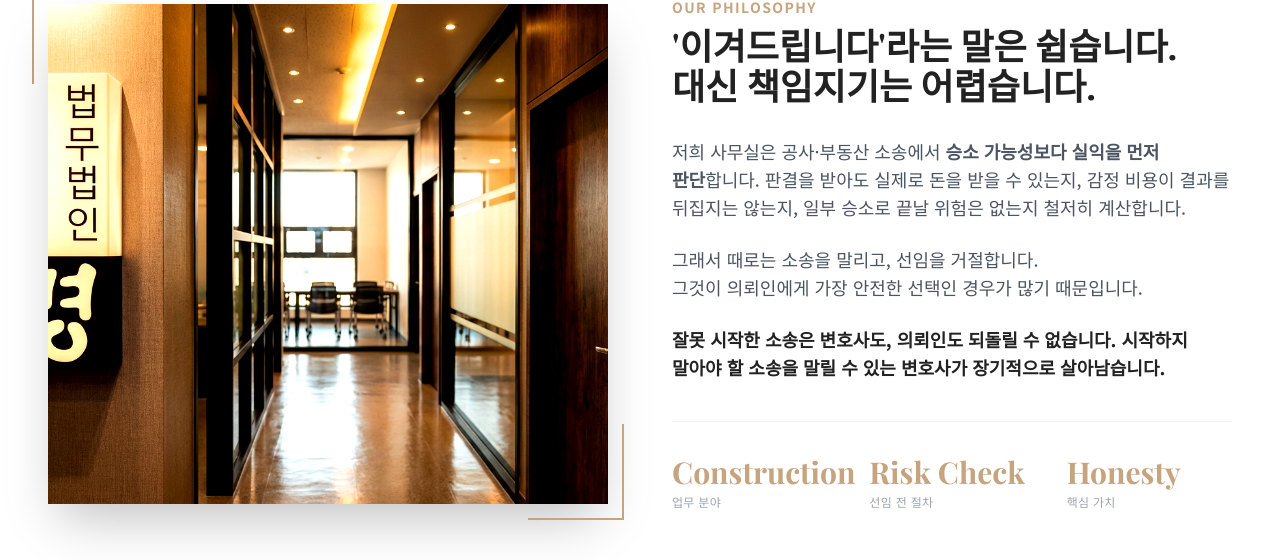
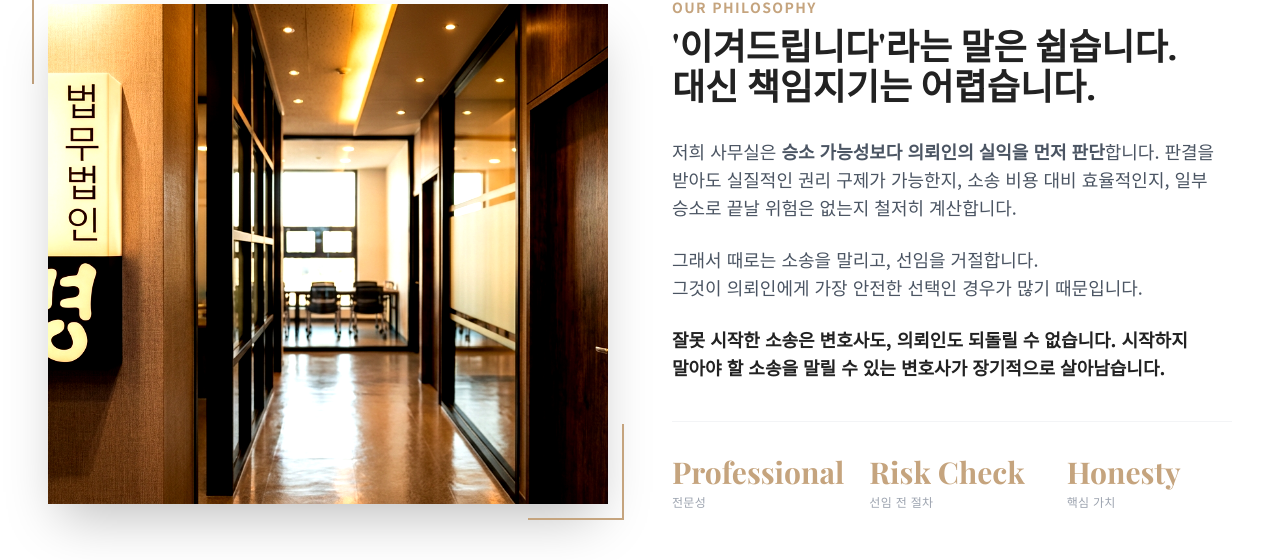
Before and after one commit to chchoi171328-eng/Test_MainSite1, a React (Vite) app: page / in a window 1280 px wide. Shown: the part 931-1491 px from the top of the page. Built offline with nearby package versions, Linux system fonts and the light colour scheme; no server answers; the database is empty; a web font is replaced by a local one.

Commit message:
content: Our Philosophy 섹션 문구 및 통계 업데이트
- 업무 분야 Construction → Professional/전문성으로 변경
- 본문 내용 수정 (실익 판단 강조)
- 메시지 일관성 개선

```diff
--- a/components/About.tsx
+++ b/components/About.tsx
@@ -2,7 +2,7 @@ import React from 'react';
 import { Stat } from '../types';
 
 const STATS: Stat[] = [
-  { value: "Construction", label: "업무 분야" },
+  { value: "Professional", label: "전문성" },
   { value: "Risk Check", label: "선임 전 절차" },
   { value: "Honesty", label: "핵심 가치" },
 ];
@@ -31,13 +31,12 @@ export const About: React.FC = () => {
             </h2>
             <div className="space-y-4 md:space-y-6 text-gray-600 leading-relaxed text-base md:text-lg break-keep">
               <p>
-                저희 사무실은 공사·부동산 소송에서 <strong>승소 가능성보다 실익을 먼저 판단</strong>합니다.
-                판결을 받아도 실제로 돈을 받을 수 있는지, 감정 비용이 결과를 뒤집지는 않는지,
+                저희 사무실은 <strong>승소 가능성보다 의뢰인의 실익을 먼저 판단</strong>합니다.
+                판결을 받아도 실질적인 권리 구제가 가능한지, 소송 비용 대비 효율적인지,
                 일부 승소로 끝날 위험은 없는지 철저히 계산합니다.
               </p>
               <p>
-                그래서 때로는 소송을 말리고, 선임을 거절합니다.
-                <br />
+                그래서 때로는 소송을 말리고, 선임을 거절합니다.<br />
                 그것이 의뢰인에게 가장 안전한 선택인 경우가 많기 때문입니다.
               </p>
               <p className="font-bold text-brand-dark">
```
